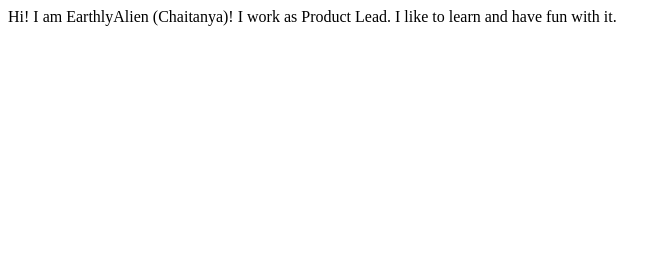
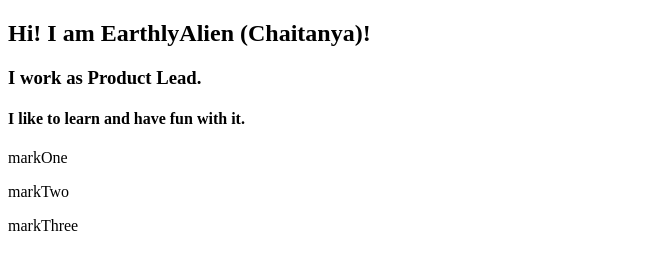
Before and after one commit to EarthlyAlien/portfolio-site, a plain HTML site: page index.html in a window 1280 px wide. Shown: the whole page, without its empty margins (0-671 px from the left). Drawn offline with Linux system fonts and the light colour scheme.

Commit message:
Update index.html

```diff
--- a/index.html
+++ b/index.html
@@ -7,8 +7,14 @@
 </head>
 
 <body>
-    Hi! I am EarthlyAlien (Chaitanya)!
-    I work as Product Lead.
-    I like to learn and have fun with it.
+    <h2> Hi! I am EarthlyAlien (Chaitanya)!</h2>
+    <h3> I work as Product Lead. </h3>
+    <h4> I like to learn and have fun with it. </h4>
+    <p> markOne </p>
+    <a href="https://replit.com/@ChaitanyaVankad/MarkOne?embed=True"></a>
+    <p> markTwo </p>
+    <a href="https://replit.com/@ChaitanyaVankad/MarkTwo?embed=True"></a>
+    <p> markThree </p>
+    <a href="https://github.com/EarthlyAlien/markThree"></a>
 </body>
 </html>
```
